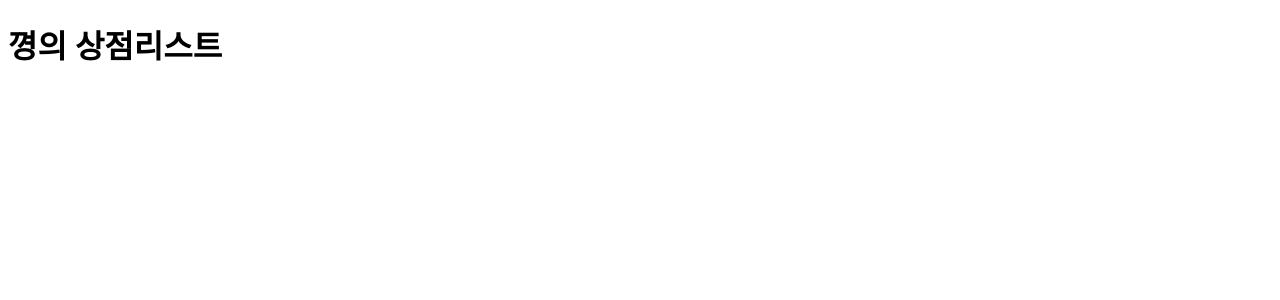
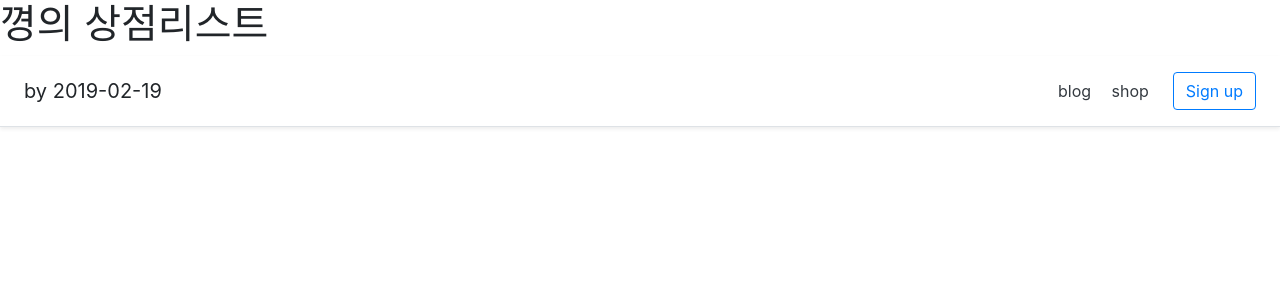
Before and after one commit to heyggyung/ggyung-django, a Django app: page /shop/ in a window 1280 px wide. Shown: the top 300 px of the page. Run offline with Django 3.2, Linux system fonts and the light colour scheme; data that the repository does not hold is empty; some libraries are stand-ins or nearby versions.

Commit message:
shop list, detail 구현

```diff
--- a/shop/templates/shop/shop_list.html
+++ b/shop/templates/shop/shop_list.html
@@ -6,19 +6,52 @@
 </head>
 <body>
     <h1>꼉의 상점리스트</h1>
+    <link rel="stylesheet" href="https://stackpath.bootstrapcdn.com/bootstrap/4.3.1/css/bootstrap.min.css" />
+    <script src="https://code.jquery.com/jquery-2.2.4.min.js"></script>
+    <script src="https://stackpath.bootstrapcdn.com/bootstrap/4.3.1/js/bootstrap.min.js"></script>
 
-    <table>
-        <tbody>
+
+    <div class="d-flex flex-column flex-md-row align-items-center p-3 px-md-4 mb-3 bg-white border-bottom shadow-sm">
+        <h5 class="my-0 mr-md-auto font-weight-normal">
+        by 2019-02-19
+        </h5>
+        <nav class="my-2 my-md-0 mr-md-3">
+        <a class="p-2 text-dark" href="/blog/">blog</a>
+        <a class="p-2 text-dark" href="/shop/">shop</a>
+        </nav>
+        <a class="btn btn-outline-primary" href="#">Sign up</a>
+    </div>
+
+    <div class="container">
+        <div class="card-group">
             {% for shop in shop_list %}
-            <tr>
-                <td>{{ shop.id }}</td>
-                <td>{{ shop.name }}</td>
-                <td>{{ shop.address }}</td>
-                <td>{{ shop.desc }}</td>
-            </tr>
+                <div class="col-sm-4 mb-3">
+                    <div class="card">
+                        <img src="https://mblogthumb-phinf.pstatic.net/20150701_201/whdrnr95_1435721605440cJvNE_JPEG/DSC_0035.jpg?type=w2" class="card-img-top" alt="...">
+                        <div class="card-body">
+                        <h5 class="card-title">
+                        #{{ shop.id }}. {{ shop.name }}
+                        </h5>
+                        {% if shop.address %}
+                        <p class="card-text">
+                            {{ shop.address }}
+                        </p>
+                        {% endif %}
+                        {% if shop.desc %}
+                        <p class="card-text">
+                            {{ shop.desc }}
+                        </p>
+                        {% endif %}
+                        <p class="card-text">
+                        <small class="text-muted">
+                            {{ shop.created_at }}
+                        </small>
+                        </p>
+                        </div>
+                    </div>
+                </div>
             {% endfor %}
-        </tbody>
-    </table>
-
+        </div>
+    </div>
 </body>
 </html>
--- a/shop/urls.py
+++ b/shop/urls.py
@@ -5,4 +5,5 @@ app_name = 'shop'
 
 urlpatterns = [
     path('', views.index),
+    path('<int:pk>/', views.shop_detail)
 ]
--- a/shop/views.py
+++ b/shop/views.py
@@ -8,3 +8,9 @@ def index(request):
     return render(request, 'shop/shop_list.html', {
         'shop_list':qs,
     })
+
+def shop_detail(request, pk):
+    shop = ShopInfo.objects.get(pk=pk) # 즉시 DB에서 가져옴
+    return render(request, 'shop/shop_detail.html', {
+        'shop':shop,
+    })
```
